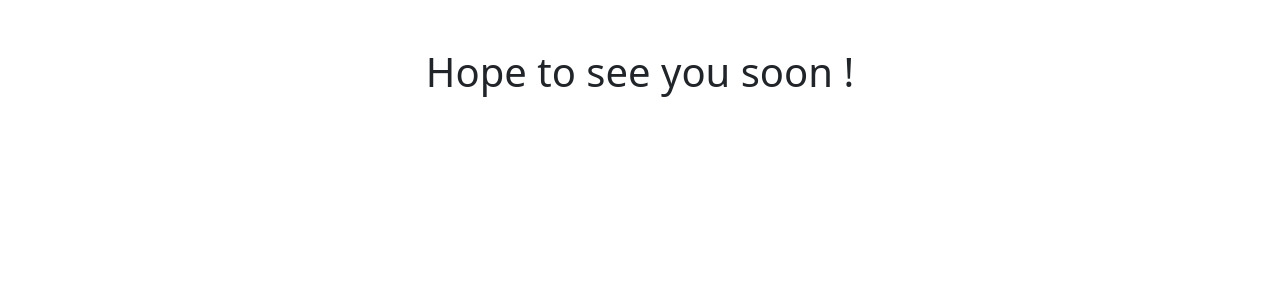
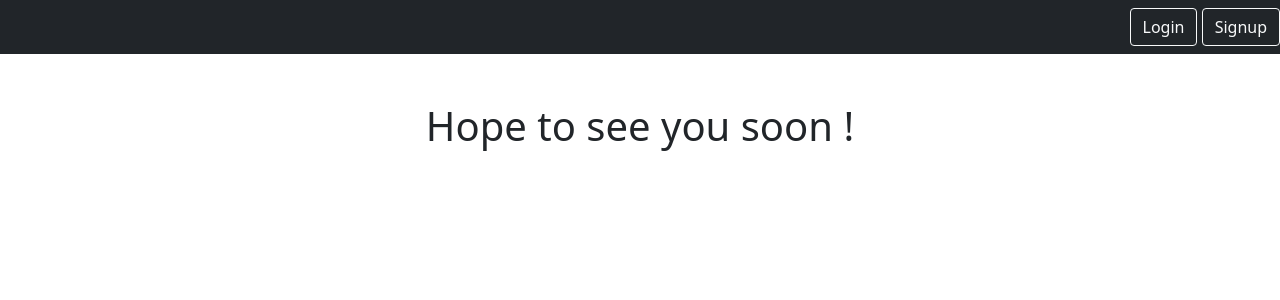
Before and after one commit to mjmichael73/django-essential-course, a Django app: page /logout/ in a window 1280 px wide. Shown: the top 300 px of the page. Run offline with Django 3.2, Linux system fonts and the light colour scheme.

Commit message:
Added signup page and navbar

```diff
--- a/home/urls.py
+++ b/home/urls.py
@@ -5,4 +5,5 @@ urlpatterns = [
     path('', views.HomeView.as_view(), name="home"),
     path('login/', views.LoginInterfaceView.as_view(), name="login"),
     path('logout/', views.LogoutInterfaceView.as_view(), name="logout"),
+    path('signup/', views.SignupView.as_view(), name="signup"),
 ]
--- a/home/views.py
+++ b/home/views.py
@@ -1,6 +1,20 @@
 from datetime import datetime
 from django.views.generic import TemplateView
 from django.contrib.auth.views import LoginView, LogoutView
+from django.views.generic.edit import CreateView
+from django.contrib.auth.forms import UserCreationForm
+from django.shortcuts import redirect
+
+
+class SignupView(CreateView):
+    form_class = UserCreationForm
+    template_name = "home/register.html"
+    success_url = "/smart/notes/"
+
+    def get(self, request, *args, **kwargs):
+        if self.request.user.is_authenticated:
+            return redirect('notes.list')
+        return super().get(request, *args, **kwargs)
 
 
 class LoginInterfaceView(LoginView):
--- a/static/templates/base.html
+++ b/static/templates/base.html
@@ -6,6 +6,18 @@
     <link href="https://cdn.jsdelivr.net/npm/bootstrap@5.0.2/dist/css/bootstrap.min.css" rel="stylesheet" integrity="sha384-EVSTQN3/azprG1Anm3QDgpJLIm9Nao0Yz1ztcQTwFspd3yD65VohhpuuCOmLASjC" crossorigin="anonymous">
 </head>
 <body>
+    <nav class="navbar navbar-dark bg-dark">
+        <div class="ms-auto">
+            {% if user.is_authenticated %}
+                <a href="{% url 'notes.list' %}" class="btn btn-outline-light">Home</a>
+                <a href="{% url 'notes.new' %}" class="btn btn-outline-light">Create</a>
+                <a href="{% url 'logout' %}" class="btn btn-outline-light">Logout</a>
+            {% else %}
+                <a href="{% url 'login' %}" class="btn btn-outline-light">Login</a>
+                <a href="{% url 'signup' %}" class="btn btn-outline-light">Signup</a>
+            {% endif %}
+        </div>
+    </nav>
     <div class="my-5 text-center container">
         {% block content %}
         {% endblock %}
```
Also changed, not shown: home/templates/home/register.html (added, +8 -0 lines).
